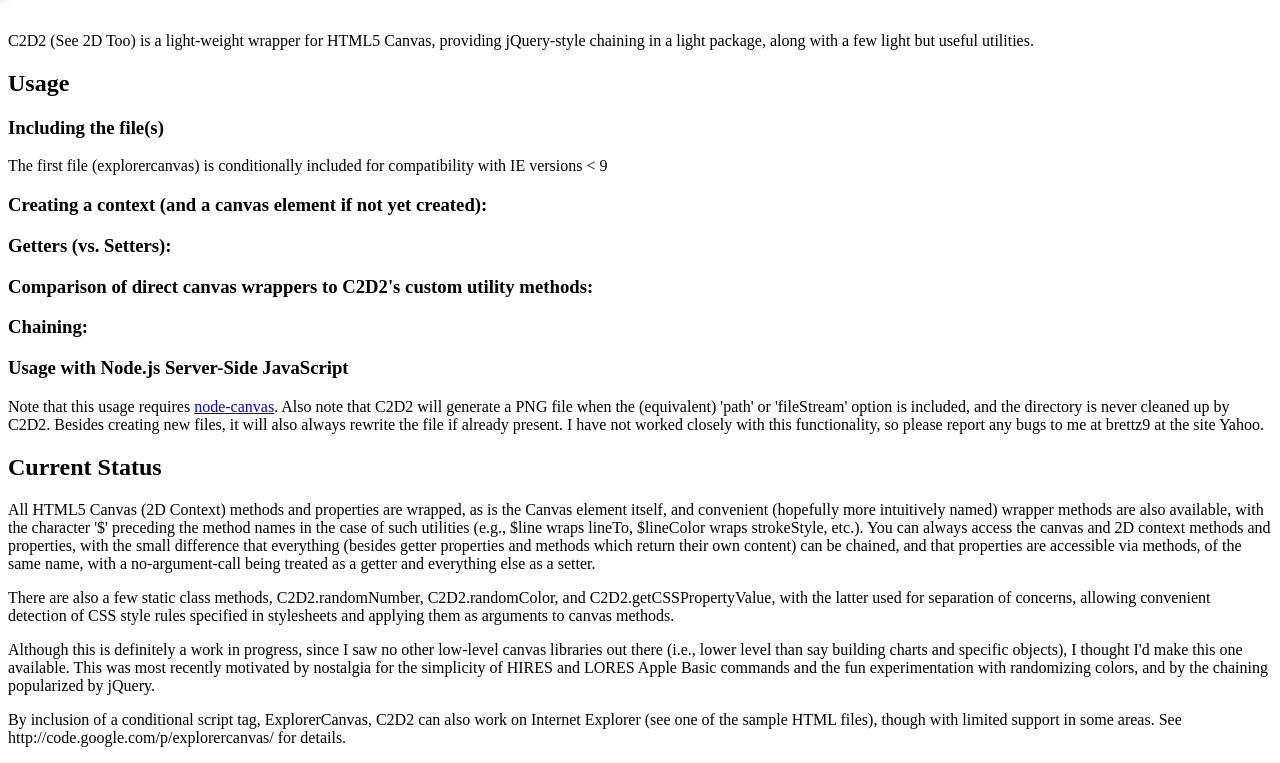
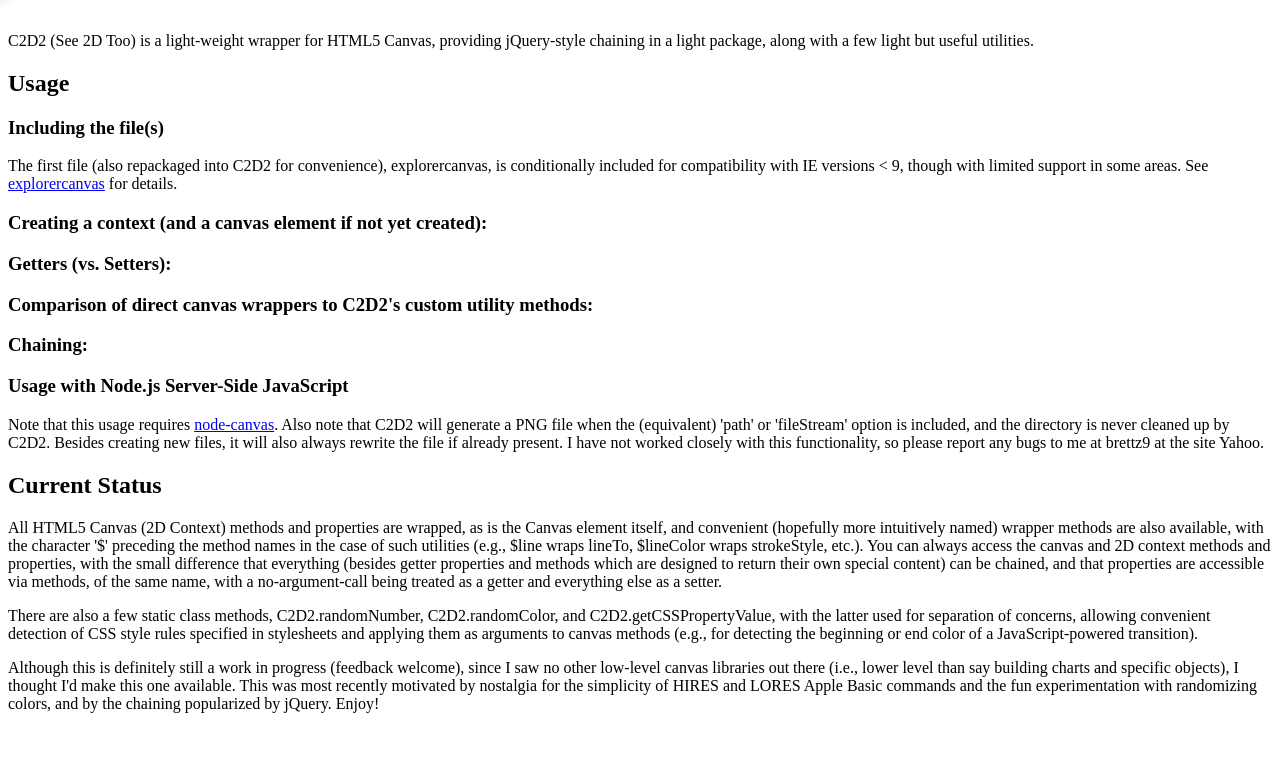
Before and after one commit to brettz9/C2D2, a plain HTML site: page index.html in a window 1280 px wide. Shown: the part 144-907 px from the top of the page. After the commit the page ends 873 px from the top, so only its background shows below. Drawn offline with Linux system fonts and the light colour scheme.

Commit message:
Clarification

```diff
--- a/index.html
+++ b/index.html
@@ -50,7 +50,8 @@
 
 <h3>Including the file(s)</h3>
 
-<p>The first file (explorercanvas) is conditionally included for compatibility with IE versions &lt; 9</p>
+<p>The first file (also repackaged into C2D2 for convenience), explorercanvas, is conditionally included for compatibility with IE versions &lt; 9, though with limited support in some areas. See <a href="http://code.google.com/p/explorercanvas/">explorercanvas</a> for details.</p>
+
 <script src="https://gist.github.com/897082.js?file=C2D2.html"></script>
 
 <h3>Creating a context (and a canvas element if not yet created):</h3>
@@ -71,13 +72,11 @@
 
 <h2>Current Status</h2>
 
-<p>All HTML5 Canvas (2D Context) methods and properties are wrapped, as is the Canvas element itself, and convenient (hopefully more intuitively named) wrapper methods are also available, with the character '$' preceding the method names in the case of such utilities (e.g., $line wraps lineTo, $lineColor wraps strokeStyle, etc.). You can always access the canvas and 2D context methods and properties, with the small difference that everything (besides getter properties and methods which return their own content) can be chained, and that properties are accessible via methods, of the same name, with a no-argument-call being treated as a getter and everything else as a setter.</p>
+<p>All HTML5 Canvas (2D Context) methods and properties are wrapped, as is the Canvas element itself, and convenient (hopefully more intuitively named) wrapper methods are also available, with the character '$' preceding the method names in the case of such utilities (e.g., $line wraps lineTo, $lineColor wraps strokeStyle, etc.). You can always access the canvas and 2D context methods and properties, with the small difference that everything (besides getter properties and methods which are designed to return their own special content) can be chained, and that properties are accessible via methods, of the same name, with a no-argument-call being treated as a getter and everything else as a setter.</p>
 
-<p>There are also a few static class methods, C2D2.randomNumber, C2D2.randomColor, and C2D2.getCSSPropertyValue, with the latter used for separation of concerns, allowing convenient detection of CSS style rules specified in stylesheets and applying them as arguments to canvas methods.</p>
+<p>There are also a few static class methods, C2D2.randomNumber, C2D2.randomColor, and C2D2.getCSSPropertyValue, with the latter used for separation of concerns, allowing convenient detection of CSS style rules specified in stylesheets and applying them as arguments to canvas methods (e.g., for detecting the beginning or end color of a JavaScript-powered transition).</p>
 
-<p>Although this is definitely a work in progress, since I saw no other low-level canvas  libraries out there (i.e., lower level than say building charts and specific objects), I thought I'd make this one available. This was most recently motivated by nostalgia for the simplicity of HIRES and LORES Apple Basic commands and the fun experimentation with randomizing colors, and by the chaining popularized by jQuery.</p>
-
-<p>By inclusion of a conditional script tag, ExplorerCanvas, C2D2 can also work on Internet Explorer (see one of the sample HTML files), though with limited support in some areas. See http://code.google.com/p/explorercanvas/ for details.</p>
+<p>Although this is definitely still a work in progress (feedback welcome), since I saw no other low-level canvas libraries out there (i.e., lower level than say building charts and specific objects), I thought I'd make this one available. This was most recently motivated by nostalgia for the simplicity of HIRES and LORES Apple Basic commands and the fun experimentation with randomizing colors, and by the chaining popularized by jQuery. Enjoy!</p>
 
 </body>
 </html>
```
